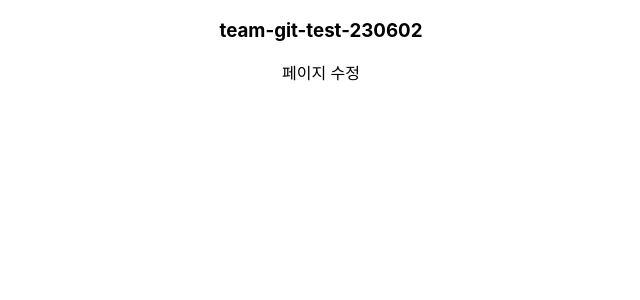
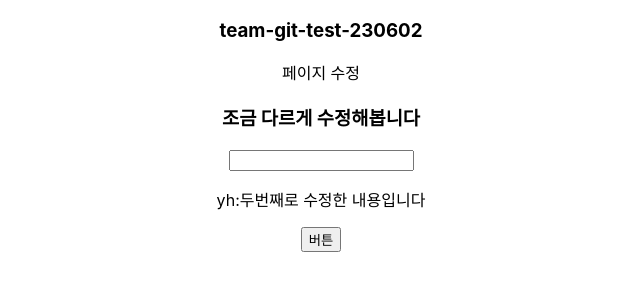
Before and after one commit to team-project-green-d/team-git-test-230602, a React (Create React App) app: page /story in a window 1280 px wide. Shown: the top 300 px of the page, without its empty margins (319-959 px from the left). Built offline with nearby package versions, Linux system fonts and the light colour scheme.

Commit message:
yh:2306022nd

```diff
--- a/src/page/yh/Story.jsx
+++ b/src/page/yh/Story.jsx
@@ -4,6 +4,10 @@ export default function Story() {
     return (
         <div>
             <p>페이지 수정</p>
+            <h3>조금 다르게 수정해봅니다</h3>
+            <input type="text" />
+            <p>yh:두번째로 수정한 내용입니다</p>
+            <button>버튼</button>
         </div>
     )
 }
```
